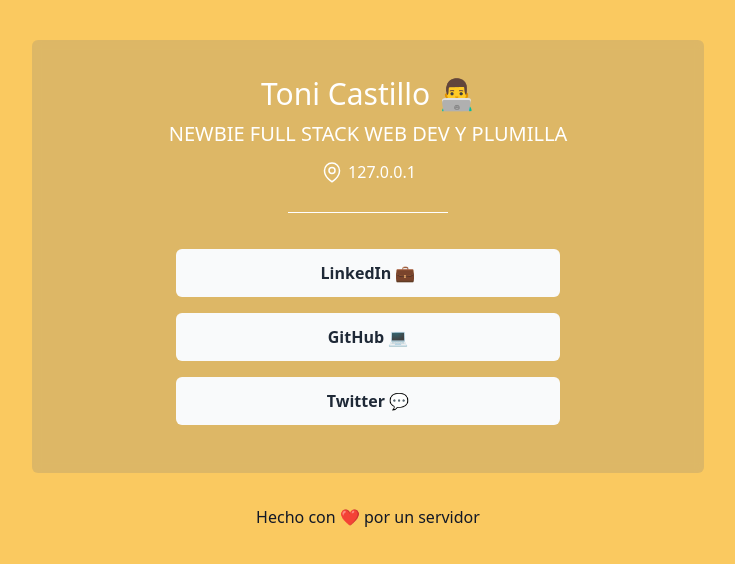
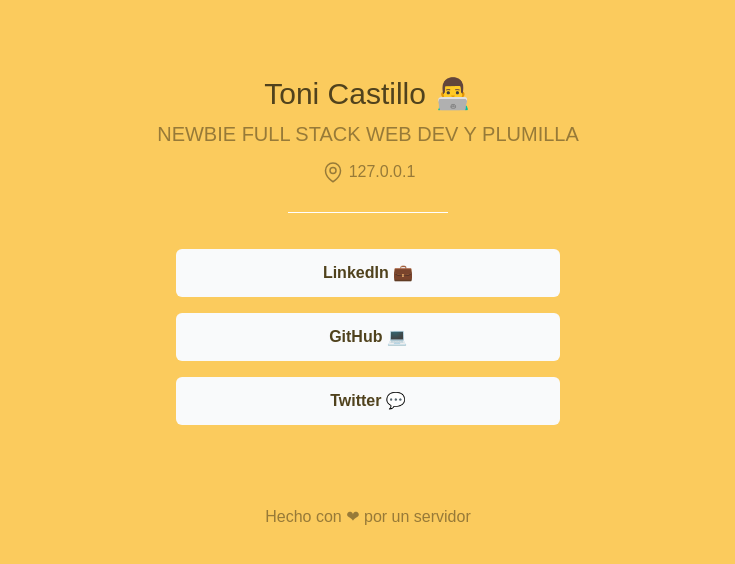
Before and after one commit to toni-castillo/links-page-project, a website built with Vite: page index.html in a window 1280 px wide. Shown: the whole page, without its empty margins (272-1007 px from the left). Built offline with nearby package versions, Linux system fonts and the light colour scheme.

Commit message:
Change text colors and backgrounds

```diff
--- a/index.html
+++ b/index.html
@@ -8,10 +8,10 @@
   <title>Toni Castillo's Links</title>
 </head>
 
-<body class="bg-[#fac960] bg-no-repeat bg-cover bg-center h-full p-10 flex flex-col justify-center items-center">
+<body class="bg-[#fbcb5d] bg-no-repeat bg-cover bg-center h-full p-10 flex flex-col justify-center items-center">
 
-  <div class="w-full max-w-2xl flex flex-col p-8 mx-auto text-white text-center bg-gray-500 rounded-md bg-opacity-20 backdrop-blur-sm max-h-[40rem]">
-    <h1 class="text-3xl text-center p-1">Toni Castillo 👨‍💻</h1>
+  <div class="w-full max-w-2xl flex flex-col p-8 mx-auto text-center">
+    <h1 class="text-3xl text-center text-[#50421d] p-1 text-bold">Toni Castillo 👨‍💻</h1>
     <h2 class="text-xl text-center font-extralight uppercase p-1">Newbie Full Stack Web Dev y plumilla</h2>
     <div class="flex flex-row gap-1 p-2 justify-center items-center">
       <svg xmlns="http://www.w3.org/2000/svg" fill="none" viewBox="0 0 24 24" stroke-width="1.5" stroke="currentColor" class="w-6 h-6">
@@ -28,7 +28,7 @@
     </div>
   </div>
 
-  <footer class="text-center text-gray-900 mt-8">Hecho con ❤ por un servidor</footer>
+  <footer class="text-center mt-8">Hecho con ❤ por un servidor</footer>
 
   <script type="module" src="/main.js"></script>
 </body>
--- a/style.css
+++ b/style.css
@@ -2,6 +2,11 @@
 @tailwind components;
 @tailwind utilities;
 
+body {
+  font-family: 'Space Grotesk', sans-serif;
+  color: #977a38;
+}
+
 .link-primary {
-  @apply w-full max-w-sm p-3 text-gray-800 bg-gray-50 rounded-md hover:bg-gray-200 transition-all duration-300 truncate font-semibold
+  @apply w-full max-w-sm p-3 text-[#50421d] bg-gray-50 rounded-md hover:bg-gray-200 transition-all duration-300 truncate font-semibold
 }
```
